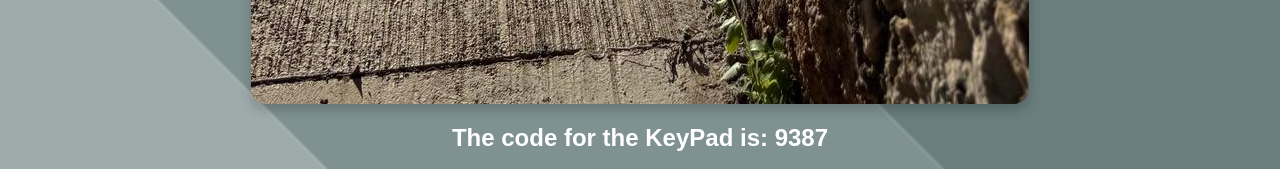
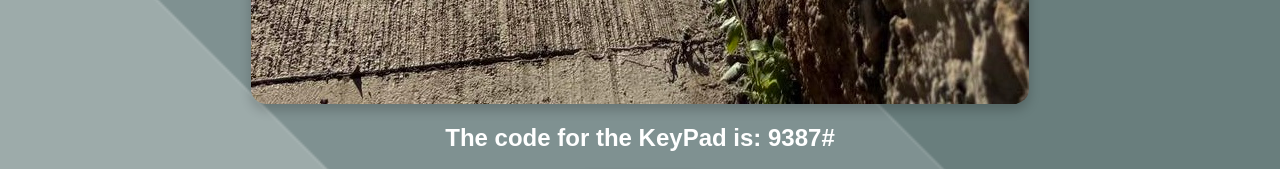
Before and after one commit to Perlahomes/Villa_Piedra_Azul, a plain HTML site: page check_in.html in a window 1280 px wide. Shown: the part 2740-2909 px from the top of the page. Drawn offline with Linux system fonts and the light colour scheme.

Commit message:
Update check_in.html

```diff
--- a/check_in.html
+++ b/check_in.html
@@ -37,7 +37,7 @@
 
             <img src="images/keypadporta.jpg" id="front-door" alt="Access Code" />
 
-            <h2>The code for the KeyPad is: 9387 </h2>
+            <h2>The code for the KeyPad is: 9387# </h2>
             <img src="images/Key-Pad_Large.jpg" id="front-door" alt="Access Code" />
             <h2>Once parked you will find the main door.</h2>
             <img src="images/Front Door .jpg" id="front-door" alt="Access Code" />
```
